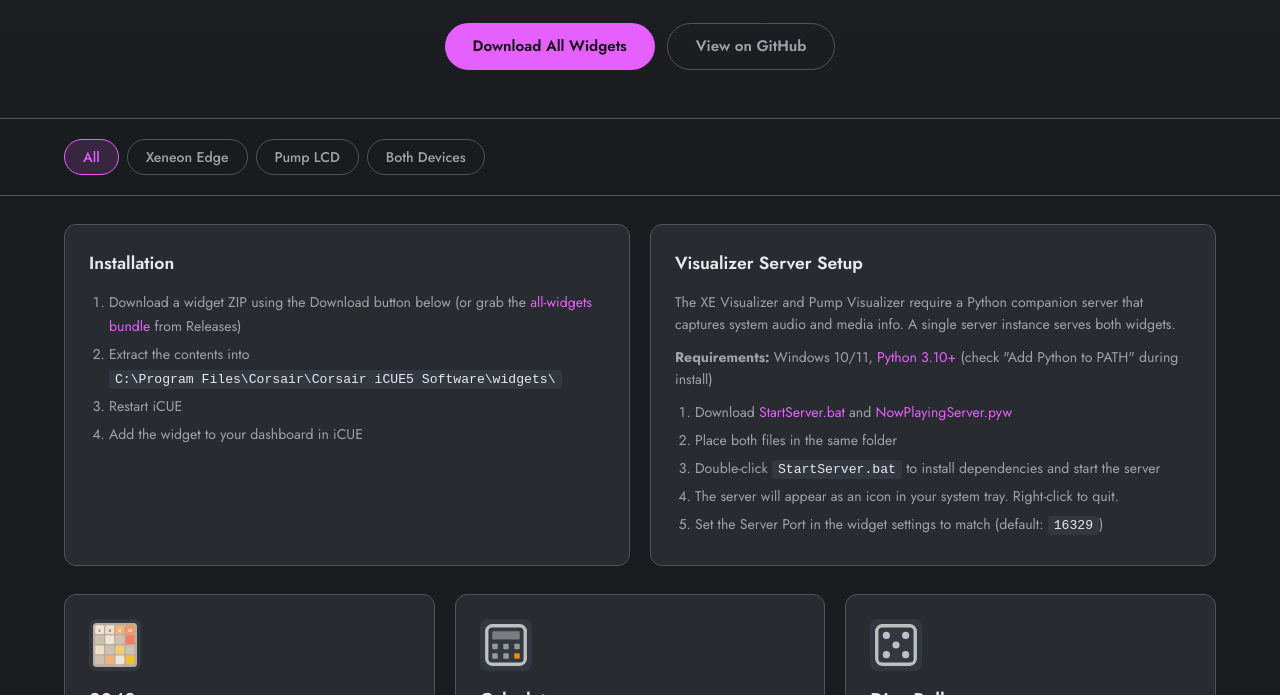
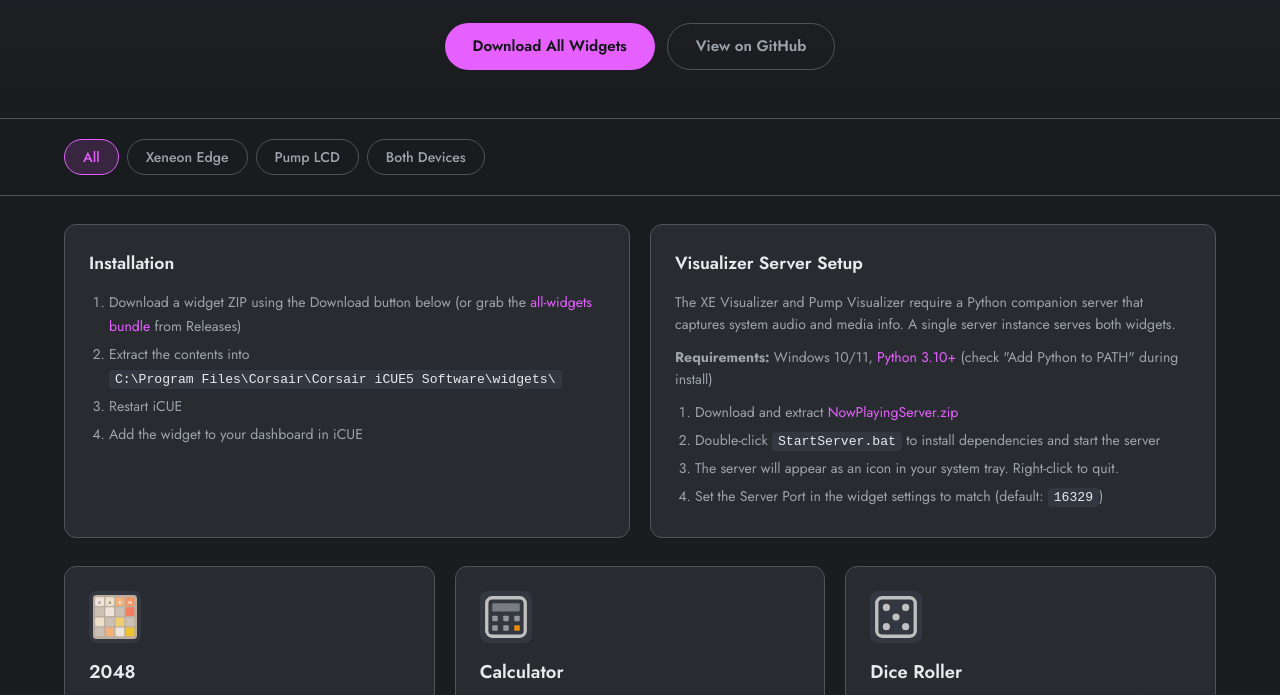
Before and after one commit to QuadraKev/QK-iCUE-Widgets, a plain HTML site: page index.html in a window 1280 px wide. Shown: the part 405-1100 px from the top of the page. Drawn offline with Linux system fonts and the light colour scheme.

Commit message:
Bundle companion server into NowPlayingServer.zip
Packages StartServer.bat and NowPlayingServer.pyw into a single ZIP
release asset. Simplifies the release workflow back to dist/*.zip
only. Updates catalog page links to point to the ZIP.

```diff
--- a/index.html
+++ b/index.html
@@ -702,8 +702,7 @@
                 <p>The XE Visualizer and Pump Visualizer require a Python companion server that captures system audio and media info. A single server instance serves both widgets.</p>
                 <p><strong>Requirements:</strong> Windows 10/11, <a href="https://www.python.org/downloads/" target="_blank" rel="noopener">Python 3.10+</a> (check "Add Python to PATH" during install)</p>
                 <ol>
-                    <li>Download <a href="https://github.com/QuadraKev/QK-iCUE-Widgets/releases/latest/download/StartServer.bat">StartServer.bat</a> and <a href="https://github.com/QuadraKev/QK-iCUE-Widgets/releases/latest/download/NowPlayingServer.pyw">NowPlayingServer.pyw</a></li>
-                    <li>Place both files in the same folder</li>
+                    <li>Download and extract <a href="https://github.com/QuadraKev/QK-iCUE-Widgets/releases/latest/download/NowPlayingServer.zip">NowPlayingServer.zip</a></li>
                     <li>Double-click <code>StartServer.bat</code> to install dependencies and start the server</li>
                     <li>The server will appear as an icon in your system tray. Right-click to quit.</li>
                     <li>Set the Server Port in the widget settings to match (default: <code>16329</code>)</li>
@@ -828,7 +827,7 @@
                     + '  <button class="btn btn-preview" onclick="window._openPreview(\'' + w.id + '\')">Preview</button>'
                     + '  <a class="btn btn-download" href="' + dlHref + '" target="_blank" rel="noopener">Download</a>'
                     + '</div>'
-                    + (w.server ? '<a class="server-link" href="https://github.com/QuadraKev/QK-iCUE-Widgets/releases/latest/download/StartServer.bat">Download companion server</a>' : '')
+                    + (w.server ? '<a class="server-link" href="https://github.com/QuadraKev/QK-iCUE-Widgets/releases/latest/download/NowPlayingServer.zip">Download companion server</a>' : '')
                     + '</div>';
             }).join('');
         }
```
Also changed, not shown: .github/workflows/release.yml, 1 other file.
